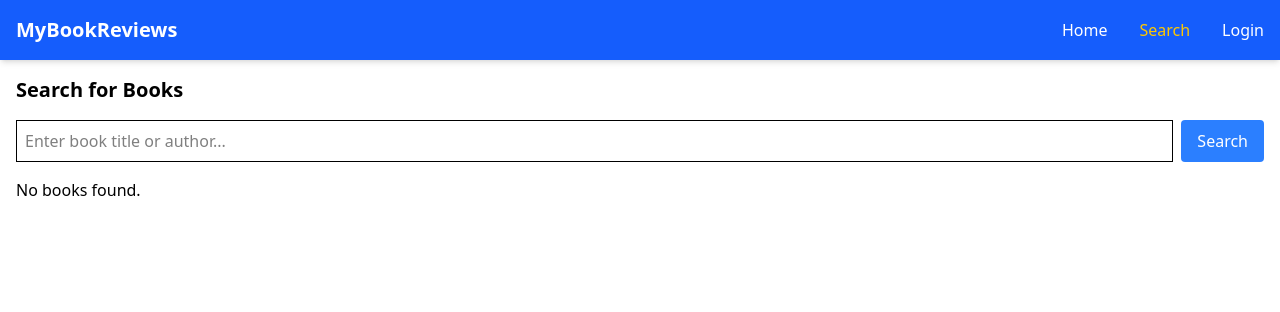
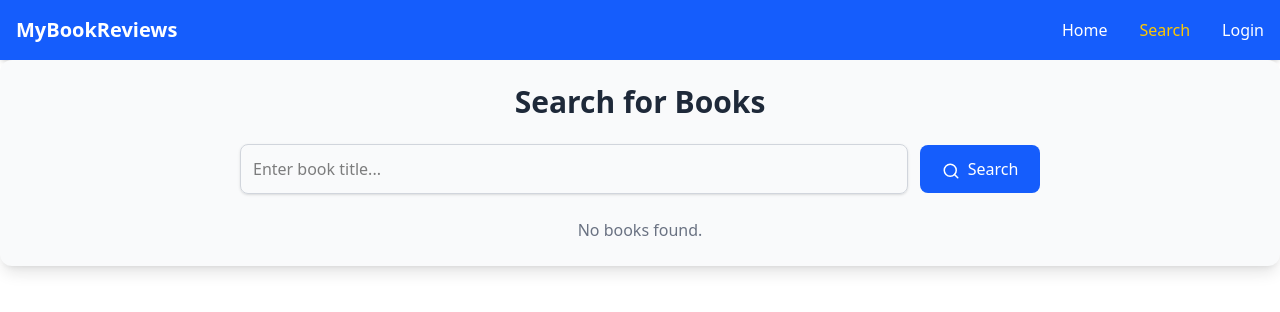
Before and after one commit to JoeSteeloak/jojapp, a Next.js app: page /search in a window 1280 px wide. Shown: the top 312 px of the page. Built offline with nearby package versions, Linux system fonts and the light colour scheme.

Commit message:
Styled search

```diff
--- a/app/(subpages)/search/page.tsx
+++ b/app/(subpages)/search/page.tsx
@@ -19,36 +19,36 @@
     const totalPages = Math.ceil(books.length / ITEMS_PER_PAGE);
 
     return (
-        <div className="p-4">
-            <h2 className="text-xl font-bold mb-4">Search for Books</h2>
+<div className="p-6 bg-gray-50 rounded-xl shadow-lg">
+    <h2 className="text-3xl font-semibold text-gray-800 mb-6 text-center">Search for Books</h2>
     <SearchBar onResults={setBooks} />
 
     {books.length > 0 ? (
-                <div className="overflow-x-auto">
-                    <table className="min-w-full border-collapse border border-gray-300">
+        <div className="overflow-x-auto bg-white shadow-lg rounded-xl">
+            <table className="min-w-full border-separate border-spacing-0">
                 <thead>
-                            <tr className="bg-gray-200">
-                                <th className="border border-gray-300 p-2">Cover</th>
-                                <th className="border border-gray-300 p-2">Title</th>
-                                <th className="border border-gray-300 p-2">Author</th>
-                                <th className="border border-gray-300 p-2">Published</th>
-                                <th className="border border-gray-300 p-2">Details</th>
+                    <tr className="bg-gray-100">
+                        <th className="p-4 text-left text-sm font-semibold text-gray-600">Cover</th>
+                        <th className="p-4 text-left text-sm font-semibold text-gray-600">Title</th>
+                        <th className="p-4 text-left text-sm font-semibold text-gray-600">Author</th>
+                        <th className="p-4 text-left text-sm font-semibold text-gray-600">Published</th>
+                        <th className="p-4 text-left text-sm font-semibold text-gray-600">Details</th>
                     </tr>
                 </thead>
                 <tbody>
                     {currentBooks.map((book) => (
-                                <tr key={book.id} className="text-center">
-                                    <td className="border border-gray-300 p-2">
+                        <tr key={book.id} className="border-t transition-transform hover:scale-99 transform duration-200">
+                            <td className="p-4">
                                 {book.bookCover && (
-                                            <img src={book.bookCover} alt={book.title} className="max-w-[100px] max-h-[150px] object-contain" />
+                                    <img src={book.bookCover} alt={book.title} className="max-w-[80px] max-h-[120px] object-contain mx-auto" />
                                 )}
                             </td>
-                                    <td className="border border-gray-300 p-2">{book.title}</td>
-                                    <td className="border border-gray-300 p-2">{book.author}</td>
-                                    <td className="border border-gray-300 p-2">{book.publishedDate}</td>
-                                    <td className="border border-gray-300 p-2">
+                            <td className="p-4 text-sm text-gray-700">{book.title}</td>
+                            <td className="p-4 text-sm text-gray-700">{book.author}</td>
+                            <td className="p-4 text-sm text-gray-700">{book.publishedDate}</td>
+                            <td className="p-4">
                                 <Link href={"/book/" + book.id}>
-                                            <button className="bg-blue-500 text-white px-4 py-2 rounded">
+                                    <button className="bg-blue-600 text-white text-sm px-3 py-2 rounded-lg hover:bg-blue-700 focus:outline-none transition duration-200 cursor-pointer">
                                         View Details
                                     </button>
                                 </Link>
@@ -59,12 +59,12 @@
             </table>
 
             {/* Paginering */}
-                    <div className="flex justify-center mt-4 space-x-2">
+            <div className="flex justify-center mt-8 space-x-3 pb-5">
                 {Array.from({ length: totalPages }, (_, i) => i + 1).map((page) => (
                     <button
                         key={page}
                         onClick={() => setCurrentPage(page)}
-                                className={`px-4 py-2 border ${currentPage === page ? "bg-blue-500 text-white" : "bg-gray-200"}`}
+                        className={`px-4 py-2 text-sm font-semibold rounded-lg transition-all duration-200 ${currentPage === page ? "bg-blue-600 text-white" : "bg-gray-200 text-gray-700 hover:bg-gray-300 cursor-pointer"}`}
                     >
                         {page}
                     </button>
@@ -72,9 +72,11 @@
             </div>
         </div>
     ) : (
-                <p>No books found.</p>
+        <p className="text-center text-gray-500 mt-4">No books found.</p>
     )}
 </div>
+
+
     );
 };
 
--- a/app/components/SearchBar.tsx
+++ b/app/components/SearchBar.tsx
@@ -2,6 +2,7 @@
 
 import React, { useState, useEffect } from "react";
 import { BookInterface } from "@/app/types/BookInterface";
+import { Search } from "lucide-react";
 
 interface SearchBarProps {
     onResults: (books: BookInterface[]) => void;
@@ -65,26 +66,28 @@
     };
 
     return (
-        <div className="mb-4">
-            <div className="flex gap-2">
+<div className="mb-6">
+    <div className="flex gap-3 items-center max-w-200 mx-auto">
         <input
             type="text"
-                    className="border p-2 w-full"
-                    placeholder="Enter book title or author..."
+            className="border border-gray-300 p-3 w-full rounded-lg shadow-sm focus:ring-2 focus:ring-blue-500 focus:outline-none"
+            placeholder="Enter book title..."
             value={query}
             onChange={(e) => setQuery(e.target.value)}
             onKeyDown={(e) => e.key === "Enter" && handleSearch()}
         />
         <button
-                    className="bg-blue-500 text-white px-4 py-2 rounded"
+            className={`bg-blue-600 text-white px-4 min-w-30 py-3 rounded-lg mx-autotransition duration-200 hover:bg-blue-700 focus:outline-none focus:ring-2 focus:ring-blue-500 focus:ring-offset-2 cursor-pointer ${loading ? 'opacity-50 cursor-not-allowed' : ''}`}
             onClick={handleSearch}
             disabled={loading}
         >
+            <Search className="inline-block mr-2" size={18} />
             {loading ? "Searching..." : "Search"}
         </button>
     </div>
-            {error && <p className="text-red-500 mt-2">{error}</p>}
+    {error && <p className="text-red-500 mt-3 text-sm">{error}</p>}
 </div>
+
     );
 };
 
--- a/app/page.tsx
+++ b/app/page.tsx
@@ -2,8 +2,8 @@
 export default function Home() {
   return (
 <>
-  <section className="welcome-section py-12 bg-gray-100 min-h-screen">
-    <div className="container mx-auto text-center">
+  <section className="welcome-section py-12 bg-gray-100 min-h-screen mx-auto">
+    <div className="container text-center max-w-4xl mx-auto px-6">
       <h1 className="text-3xl font-bold text-blue-600 mb-4">Welcome to Our Book Review Site!</h1>
       <p className="text-lg text-gray-700 mb-6">
         On our site, you can discover and read reviews of books pulled from the Google Books API. Both registered users and guests can explore books and share their own opinions.
```
Lines whose indentation alone changed are shown as unchanged.
